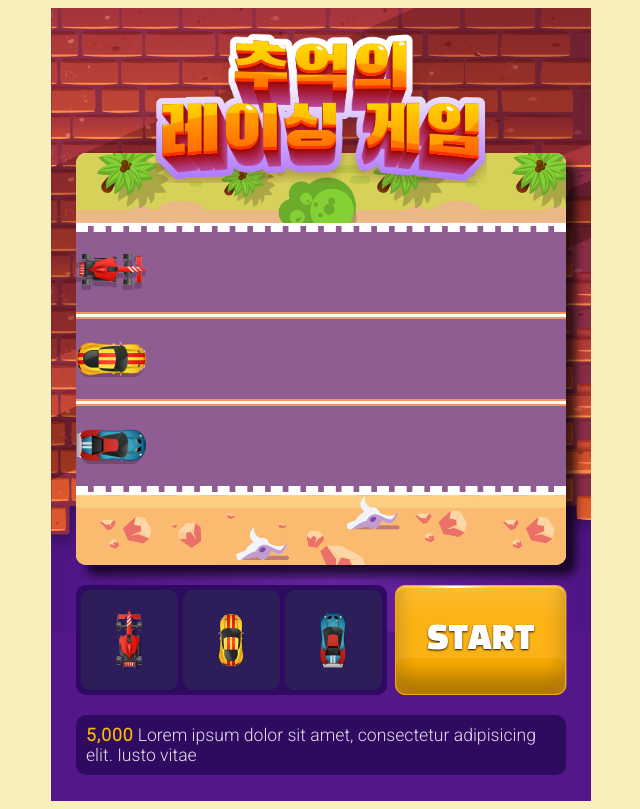
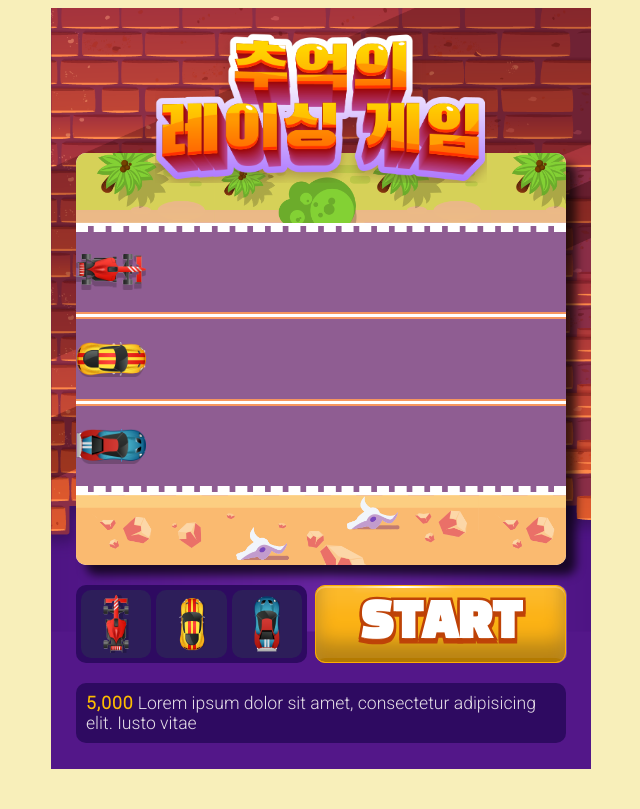
Before and after one commit to KarmaBlackshaw/gsap-race-animation, a Vue app: page / in a window 1280 px wide. Shown: the whole page, without its empty margins (319-959 px from the left). Built offline with nearby package versions, Linux system fonts and the light colour scheme.

Commit message:
updated font

```diff
--- a/src/assets/scss/_action-bar.scss
+++ b/src/assets/scss/_action-bar.scss
@@ -1,7 +1,4 @@
-@import url('https://fonts.googleapis.com/css?family=Black+Han+Sans&display=swap');
-
-$bet-width: 150%;
-$btn-width: 200% - $bet-width;
+@import url("https://fonts.googleapis.com/css?family=Black+Han+Sans&display=swap");
 
 .action-bar {
   display: flex;
@@ -19,11 +16,11 @@ $btn-width: 200% - $bet-width;
     background: #2e0a61;
     padding: 5px;
     width: 100%;
-    height: 100px;
+    height: 68px;
 
     .bet {
       height: 100%;
-      width: $bet-width;
+      width: 100%;
       border-radius: 10px;
       line-height: 50px;
       text-align: center;
@@ -47,6 +44,7 @@ $btn-width: 200% - $bet-width;
         position: absolute;
         top: 50%;
         left: 50%;
+        width: 25px;
         transform: translate(-50%, -50%);
       }
     }
@@ -56,86 +54,89 @@ $btn-width: 200% - $bet-width;
     }
   }
 
-  // .btn {
-  //   display: inline-block;
-  //   text-decoration: none;
-  //   color: #fff;
-  //   background-color: #fbc02d;
-  //   padding: 20px 70px;
-  //   border: 5px solid #fed200;
-  //   background-image: linear-gradient(
-  //     0deg,
-  //     rgba(251, 158, 1, 1) 40%,
-  //     rgba(252, 187, 1, 1) 54%
-  //   );
-
-  //   border-radius: 20px;
-  //   box-shadow: 0px 6px 0px #f57f17, 0px 3px 15px rgba(0, 0, 0, 0.4),
-  //     inset 0px 1px 0px rgba(255, 255, 255, 0.3),
-  //     inset 0px 0px 3px rgba(255, 255, 255, 0.5);
-  //   transition: all 0.2s linear 0s;
-
-  //   &:focus {
-  //     outline: none;
-  //   }
-
-  //   &:hover {
-  //     transition: all 0.2s linear 0s;
-  //     background-image: linear-gradient(bottom, #ffeb3b 0%, #ff9800 75%);
-  //   }
-
-  //   &:active {
-  //     transition: all 0.2s linear 0s;
-  //     box-shadow: 0px 2px 0px #f57f17, 0px 1px 6px rgba(0, 0, 0, 0.4),
-  //       inset 0px 1px 0px rgba(255, 255, 255, 0.3),
-  //       inset 0px 0px 3px rgba(255, 255, 255, 0.5);
-  //     background-image: linear-gradient(
-  //       0deg,
-  //       rgba(252, 187, 1, 1) 40% rgba(251, 158, 1, 1) 54
-  //     );
-  //     transform: translate(0, 4px);
-  //   }
-
-  //   span {
-  //     font-family: 'Black Han Sans', sans-serif;
-  //     text-shadow: 0px 5px 1px #bf360c;
-  //     font-size: 3rem;
-  //     -webkit-text-stroke-width: 2px;
-  //     -webkit-text-stroke-color: #be4304;
-  //   }
-  // }
-
   .btn {
     text-align: center;
     text-decoration: none;
-    width: $btn-width;
+    width: 100%;
     border-radius: 10px;
     position: relative;
     display: inline-block;
     padding: 0.618rem 1.618rem;
     cursor: pointer;
     color: #fff;
-    text-shadow: 0 1px 2px rgba(0, 0, 0, 0.9);
+    text-shadow: 0 1px 2px #be4308;
     font-size: 2rem;
+    position: relative;
     transition: font-size 2s linear 0s;
 
     &.btn--start {
-      font-family: 'Black Han Sans', sans-serif;
+      font-family: "Black Han Sans", sans-serif;
       @include bg-shiny(252, 172, 1);
     }
 
     &.btn--disabled {
-      font-family: 'Black Han Sans', sans-serif;
-      color: rgba(44, 62, 80, 1);
+      font-family: "Black Han Sans", sans-serif;
       @include bg-shiny(149, 165, 166);
     }
 
-    @media screen and (max-width: 420px) {
+    .winning-effect__text {
+      padding: 0;
+      margin: 0;
+      padding: 0;
+      margin: 0;
+      text-align: center;
+      font-family: "Black Han Sans", sans-serif !important;
       font-size: 1.5rem;
-    }
+      display: block;
 
-    @media screen and (max-width: 320px) {
-      font-size: 1rem;
+      @media screen and (max-width: 420px) {
+        font-size: 0.9rem;
+      }
+
+      .stroke-inner {
+        font-family: "Black Han Sans", sans-serif !important;
+        padding: 0;
+        margin: 0;
+        left: 50%;
+        top: 50%;
+        transform: translate(-50%, -50%);
+        position: absolute;
+        -webkit-text-stroke: 5px #be4308;
+        z-index: 1;
+
+        @media screen and (max-width: 420px) {
+          -webkit-text-stroke: 3px #be4308;
+        }
+      }
+
+      .stroke-inner-2 {
+        font-family: "Black Han Sans", sans-serif !important;
+        padding: 0;
+        margin: 0;
+        left: 50%;
+        top: 53%;
+        transform: translate(-50%, -50%);
+        position: absolute;
+        -webkit-text-stroke: 5px #be4308;
+        z-index: 2;
+
+        @media screen and (max-width: 420px) {
+          -webkit-text-stroke: 3px #be4308;
+          top: 52%;
+        }
+      }
+
+      .no-stroke {
+        font-family: "Black Han Sans", sans-serif !important;
+        padding: 0;
+        margin: 0;
+        left: 50%;
+        top: 50%;
+        transform: translate(-50%, -50%);
+        position: absolute;
+        color: #fff;
+        z-index: 2;
+      }
     }
   }
 }
--- a/src/views/About.vue
+++ b/src/views/About.vue
@@ -1,5 +1,26 @@
 <template>
-  <div></div>
+  <div>
+    <svg xmlns="http://www.w3.org/2000/svg"
+      xmlns:xlink="http://www.w3.org/1999/xlink" viewBox="0 0 379 109" class="svg-button">
+      <defs>
+        <linearGradient id="linear-gradient" x1="189.5" y1="47.46" x2="189.5" y2="6.9" gradientUnits="userSpaceOnUse">
+          <stop offset="0" stop-color="#fca601"/>
+          <stop offset="1" stop-color="#febd01"/>
+        </linearGradient>
+      </defs>
+      <title>button_text</title>
+      <g id="Layer_2" data-name="Layer 2">
+        <g id="Layer_2-2" data-name="Layer 2">
+          <path class="cls-1" d="M379,23V95a14,14,0,0,1-14,14H14A14,14,0,0,1,0,95V23A14,14,0,0,1,14,9H365A14,14,0,0,1,379,23Z"/>
+          <path class="cls-2" d="M379,14V86a14,14,0,0,1-14,14H14A14,14,0,0,1,0,86V14A14,14,0,0,1,14,0H365A14,14,0,0,1,379,14Z"/>
+          <path class="cls-3" d="M374,14V86a9,9,0,0,1-9,9H14a9,9,0,0,1-9-9V14a9,9,0,0,1,9-9H365A9,9,0,0,1,374,14Z"/>
+          <ellipse class="cls-4" cx="361.87" cy="8.19" rx="4.23" ry="12.95" transform="translate(289.38 362.83) rotate(-79.74)"/>
+          <path class="cls-5" d="M379,30.52V93.8a6.2,6.2,0,0,1-6.2,6.2H14A14,14,0,0,1,0,86V72.23l5-1.39V86a9,9,0,0,0,9,9H370a4,4,0,0,0,4-4V29.51C375.68,29.83,377.35,30.17,379,30.52Z"/>
+          <path class="cls-6" d="M374,29.51V86a9,9,0,0,1-9,9H14a9,9,0,0,1-9-9V70.84C71.52,52.49,256.2,6.84,374,29.51Z"/>
+        </g>
+      </g>
+    </svg>
+  </div>
 </template>
 
 <script>
@@ -13,3 +34,15 @@ export default {
   methods: {}
 }
 </script>
+
+<style lang="scss">
+.svg-button {
+  .cls-1{fill:#eb6300;}
+  .cls-2{fill:#fed500;}
+  .cls-3{fill:url(#linear-gradient);}
+  .cls-4{fill:#fff;}
+  .cls-5, .cls-6{fill:#f99800;}
+  .cls-5{opacity:0.6;}
+  .cls-6{opacity:0.5;}
+}
+</style>
--- a/src/views/Home.vue
+++ b/src/views/Home.vue
@@ -21,25 +21,22 @@
 
       <div class="action-bar">
         <div class="bet-container action-bar__item">
-          <div class="bet bet--1" :class="{ active: userBet === 1 }" @click="placeBet(1)">
+          <div class="bet bet--1" :class="{ 'active': userBet === 1 }" @click="placeBet(1)">
             <img
               src="@/assets/bet-car-1.png"
               class="bet__img"
-              :width="userBet === 1 ? '30px' : '25px'"
             />
           </div>
-          <div class="bet bet--2" :class="{ active: userBet === 2 }" @click="placeBet(2)">
+          <div class="bet bet--2" :class="{ 'active': userBet === 2 }" @click="placeBet(2)">
             <img
               src="@/assets/bet-car-2.png"
               class="bet__img"
-              :width="userBet === 2 ? '30px' : '25px'"
             />
           </div>
-          <div class="bet bet--3" :class="{ active: userBet === 3 }" @click="placeBet(3)">
+          <div class="bet bet--3" :class="{ 'active': userBet === 3 }" @click="placeBet(3)">
             <img
               src="@/assets/bet-car-3.png"
               class="bet__img"
-              :width="userBet === 3 ? '30px' : '25px'"
             />
           </div>
         </div>
@@ -48,7 +45,12 @@
           class="btn"
           :class="isTweening ? 'btn--disabled' : 'btn--start'"
           @click="start"
-        >START</button>
+        >
+          <div class="winning-effect__text" id="winning-effect__text">
+            <h1 class="stroke-inner">START</h1>
+            <h1 class="stroke-inner-2">START</h1>
+            <h1 class="no-stroke">START</h1>
+          </div></button>
       </div>
 
       <div class="points-container">
@@ -199,6 +201,7 @@ export default {
 @import "../assets/scss/mixins";
 @import "../assets/scss/race-ground";
 @import "../assets/scss/action-bar";
+@import url("https://fonts.googleapis.com/css?family=Black+Han+Sans&display=swap");
 
 .parent-layout {
   position: relative;
```
Also changed, not shown: src/assets/svg/button.svg (added), vue.config.js (added).
